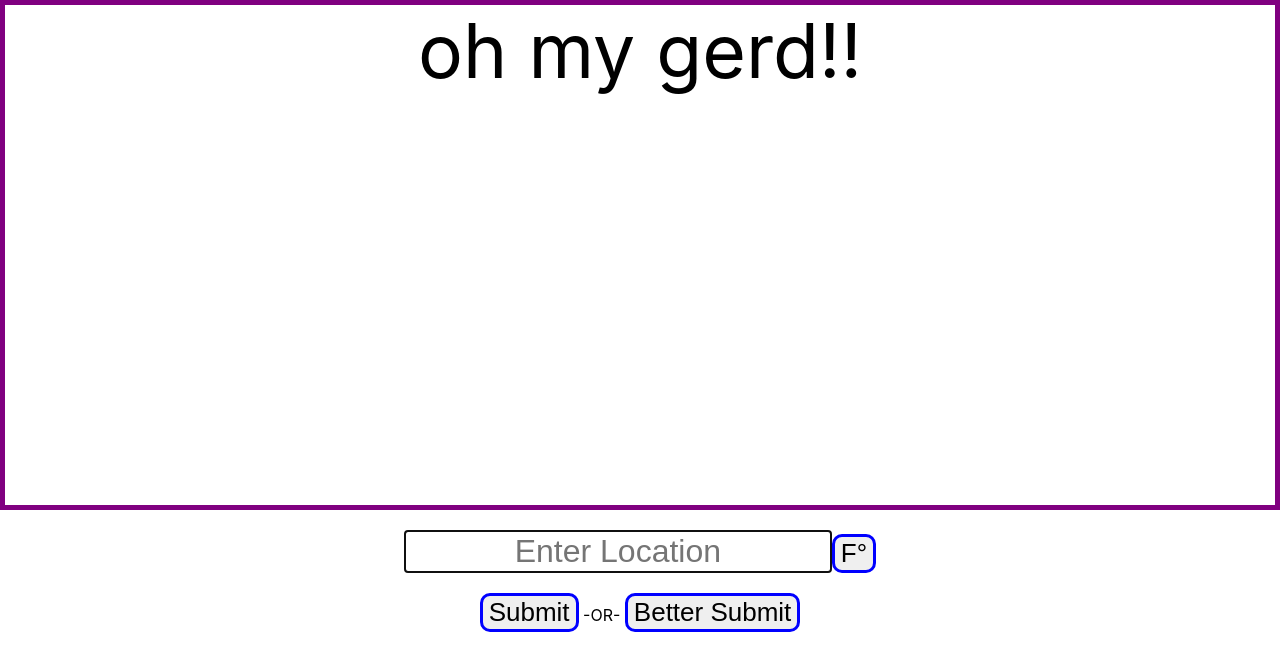
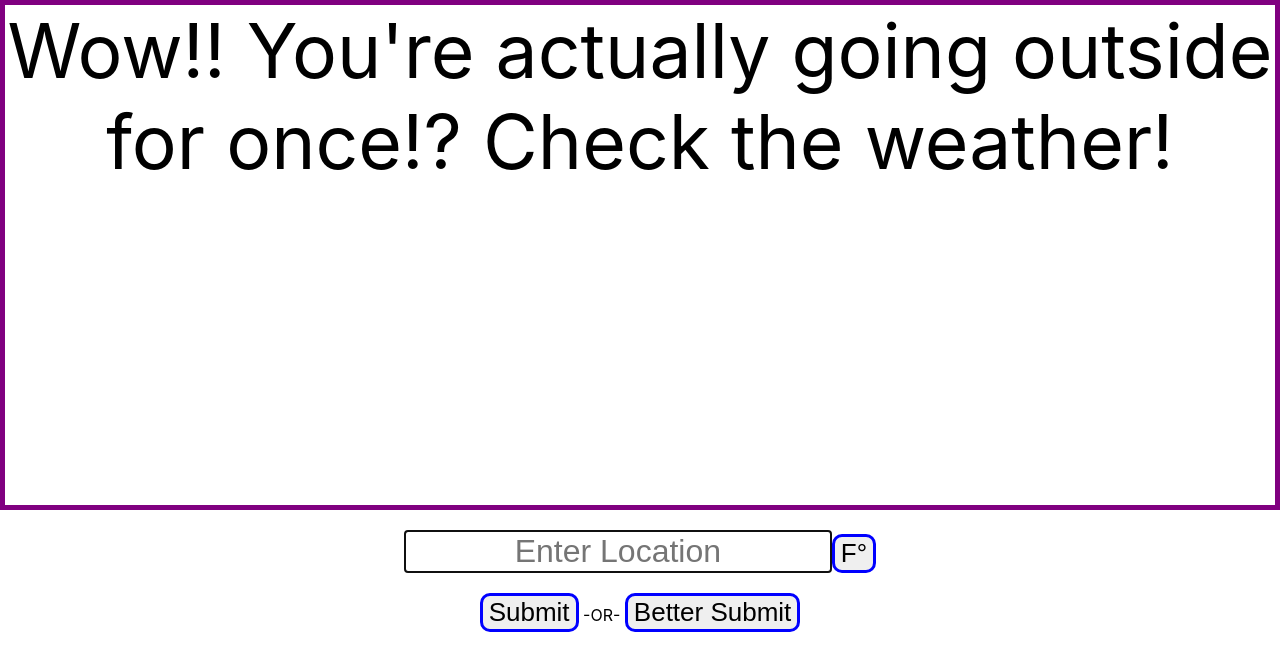
Before and after one commit to Universe-Man/Sassy-Weather, a React (Create React App) app: page / in a window 1280 px wide. Shown: the top 670 px of the page. Built offline with nearby package versions, Linux system fonts and the light colour scheme.

Commit message:
setup to create sass messages based on temp (user input that is undefined throws an error)

```diff
--- a/src/containers/GodContainer.js
+++ b/src/containers/GodContainer.js
@@ -13,7 +13,7 @@ class GodContainer extends React.Component {
   constructor() {
     super();
     this.state = {
-      textDisplayed: "oh my gerd!!",
+      textDisplayed: "Wow!! You're actually going outside for once!? Check the weather!",
       userSubmittedText: "",
       submissionErrorText: "",
       submissionError: false,
```
